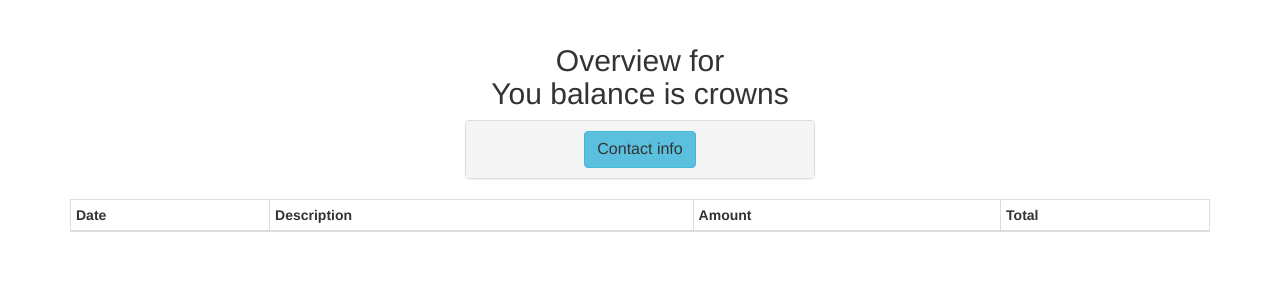
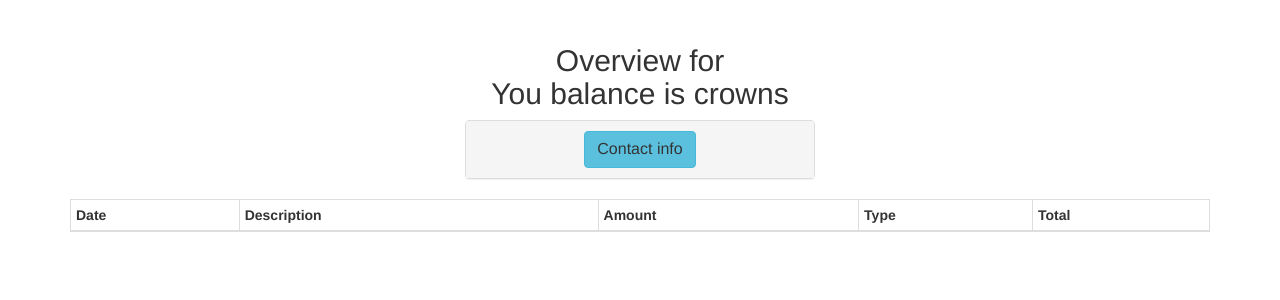
Before and after one commit to Rotendahl/DormitoryLife, a Django app: template cashier/templates/cashier/RoomOverView.html in a window 1280 px wide. Shown: the part 248-548 px from the top of the page. Run offline with Django 3.2, Linux system fonts and the light colour scheme; the template is opened without the code that fills it, so the values that code supplies are empty; some libraries are stand-ins or nearby versions.

Commit message:
exstra collum in view

```diff
--- a/cashier/templates/cashier/RoomOverView.html
+++ b/cashier/templates/cashier/RoomOverView.html
@@ -50,6 +50,7 @@
         <th>Date</th>
         <th>Description</th>
         <th>Amount</th>
+        <th>Type</th>
         <th>Total</th>
       </tr>
     </thead>
```
